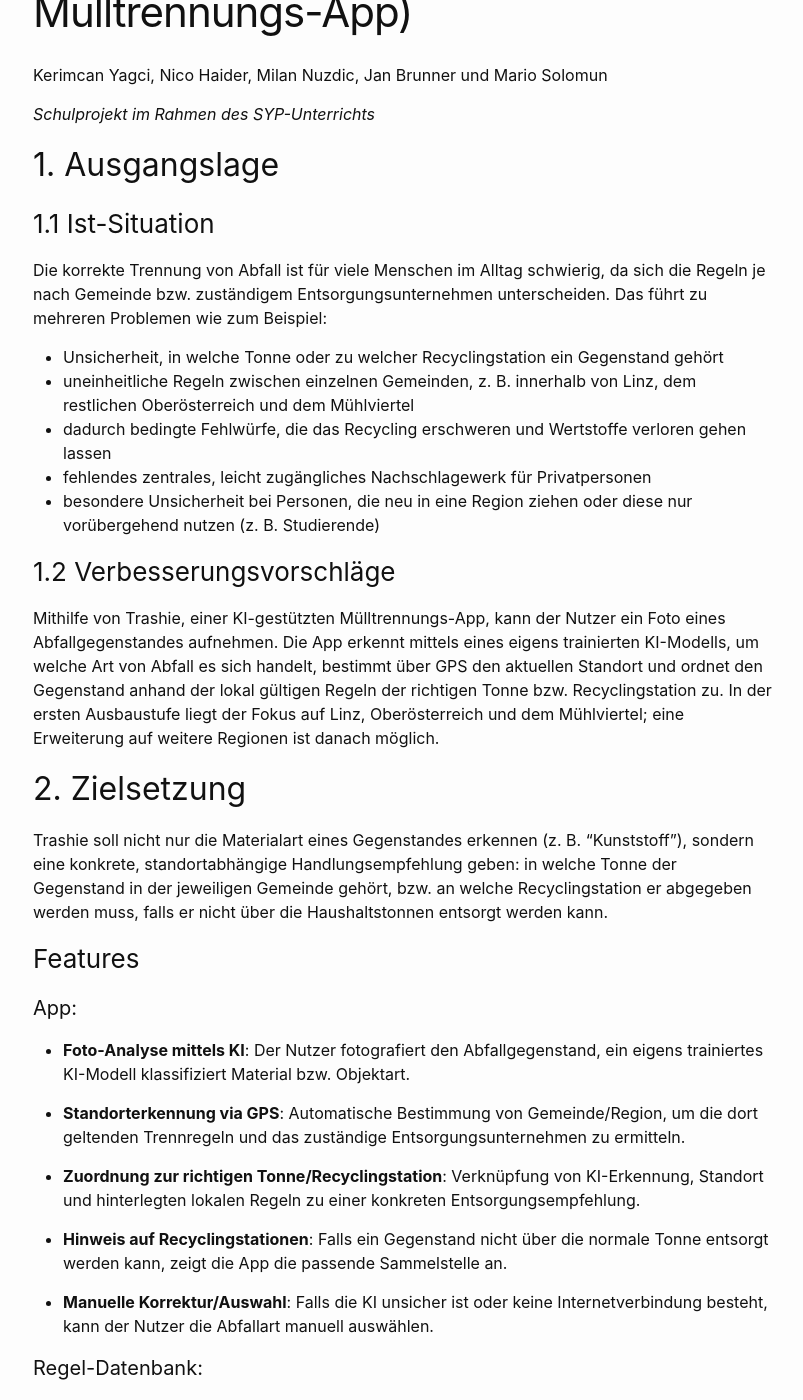
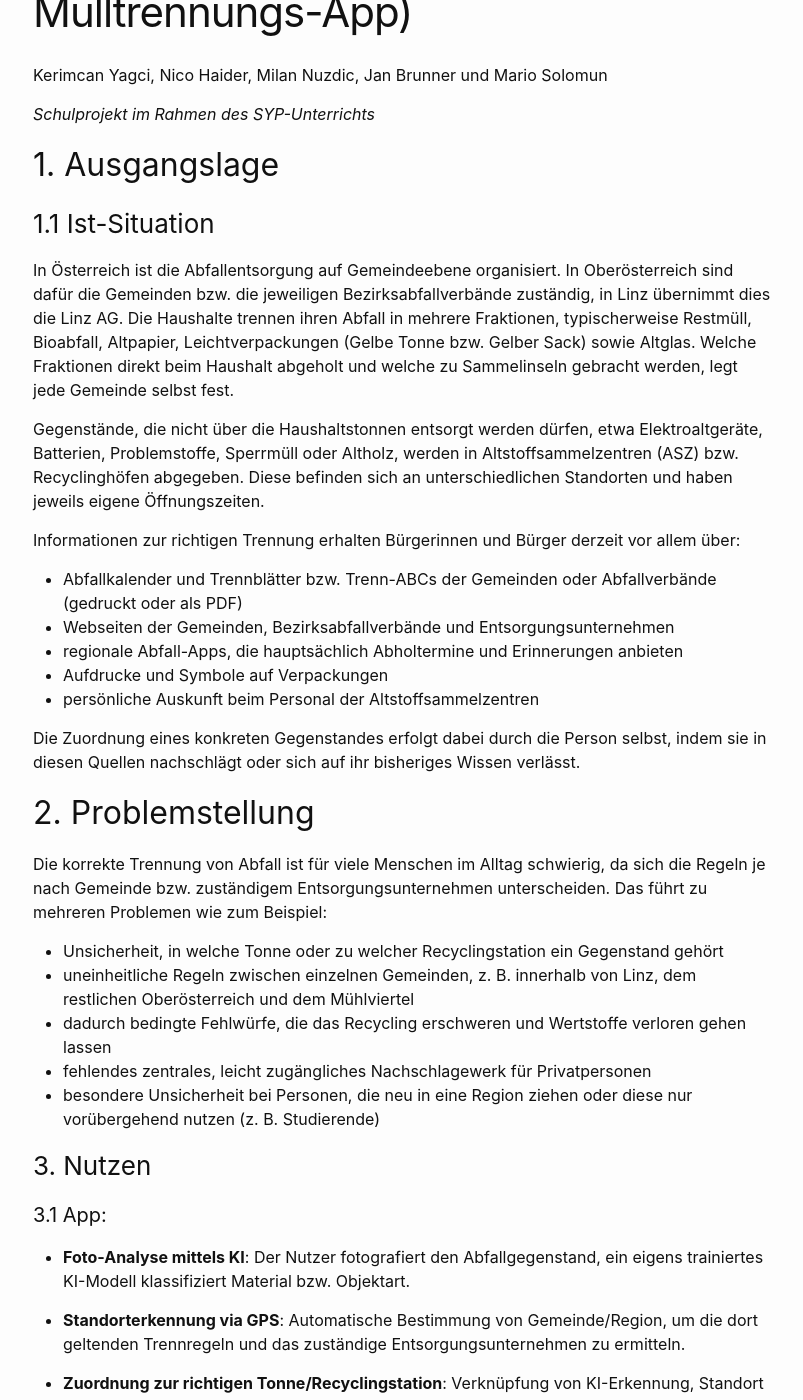
Before and after one commit to trashie-org/trashie-docs, a Jekyll site: the page built from project-proposal.md, in a window 1280 px wide and 1400 px high, scrolled down 249 px. Shown: the whole window, without its empty margins (237-1040 px from the left). Built offline with Jekyll 4.4.1, drawn with Linux system fonts in a browser that asks for light colours; some of the changed text lies outside the part shown.

Commit message:
Updated project-proposal.md

```diff
--- a/project-proposal.md
+++ b/project-proposal.md
@@ -10,6 +10,21 @@ Kerimcan Yagci, Nico Haider, Milan Nuzdic, Jan Brunner und Mario Solomun
 ## 1. Ausgangslage
 
 ### 1.1 Ist-Situation
+In Österreich ist die Abfallentsorgung auf Gemeindeebene organisiert. In Oberösterreich sind dafür die Gemeinden bzw. die jeweiligen Bezirksabfallverbände zuständig, in Linz übernimmt dies die Linz AG. Die Haushalte trennen ihren Abfall in mehrere Fraktionen, typischerweise Restmüll, Bioabfall, Altpapier, Leichtverpackungen (Gelbe Tonne bzw. Gelber Sack) sowie Altglas. Welche Fraktionen direkt beim Haushalt abgeholt und welche zu Sammelinseln gebracht werden, legt jede Gemeinde selbst fest.
+
+Gegenstände, die nicht über die Haushaltstonnen entsorgt werden dürfen, etwa Elektroaltgeräte, Batterien, Problemstoffe, Sperrmüll oder Altholz, werden in Altstoffsammelzentren (ASZ) bzw. Recyclinghöfen abgegeben. Diese befinden sich an unterschiedlichen Standorten und haben jeweils eigene Öffnungszeiten.
+
+Informationen zur richtigen Trennung erhalten Bürgerinnen und Bürger derzeit vor allem über:
+- Abfallkalender und Trennblätter bzw. Trenn-ABCs der Gemeinden oder Abfallverbände (gedruckt oder als PDF)
+- Webseiten der Gemeinden, Bezirksabfallverbände und Entsorgungsunternehmen
+- regionale Abfall-Apps, die hauptsächlich Abholtermine und Erinnerungen anbieten
+- Aufdrucke und Symbole auf Verpackungen
+- persönliche Auskunft beim Personal der Altstoffsammelzentren
+
+Die Zuordnung eines konkreten Gegenstandes erfolgt dabei durch die Person selbst, indem sie in diesen Quellen nachschlägt oder sich auf ihr bisheriges Wissen verlässt.
+
+
+## 2. Problemstellung
 Die korrekte Trennung von Abfall ist für viele Menschen im Alltag schwierig, da sich die Regeln je nach Gemeinde bzw. zuständigem Entsorgungsunternehmen unterscheiden. Das führt zu mehreren Problemen wie zum Beispiel:
 - Unsicherheit, in welche Tonne oder zu welcher Recyclingstation ein Gegenstand gehört
 - uneinheitliche Regeln zwischen einzelnen Gemeinden, z. B. innerhalb von Linz, dem restlichen Oberösterreich und dem Mühlviertel
@@ -17,15 +32,11 @@ Die korrekte Trennung von Abfall ist für viele Menschen im Alltag schwierig, da
 - fehlendes zentrales, leicht zugängliches Nachschlagewerk für Privatpersonen
 - besondere Unsicherheit bei Personen, die neu in eine Region ziehen oder diese nur vorübergehend nutzen (z. B. Studierende)
 
-### 1.2 Verbesserungsvorschläge
-Mithilfe von Trashie, einer KI-gestützten Mülltrennungs-App, kann der Nutzer ein Foto eines Abfallgegenstandes aufnehmen. Die App erkennt mittels eines eigens trainierten KI-Modells, um welche Art von Abfall es sich handelt, bestimmt über GPS den aktuellen Standort und ordnet den Gegenstand anhand der lokal gültigen Regeln der richtigen Tonne bzw. Recyclingstation zu. In der ersten Ausbaustufe liegt der Fokus auf Linz, Oberösterreich und dem Mühlviertel; eine Erweiterung auf weitere Regionen ist danach möglich.
 
-## 2. Zielsetzung
-Trashie soll nicht nur die Materialart eines Gegenstandes erkennen (z. B. "Kunststoff"), sondern eine konkrete, standortabhängige Handlungsempfehlung geben: in welche Tonne der Gegenstand in der jeweiligen Gemeinde gehört, bzw. an welche Recyclingstation er abgegeben werden muss, falls er nicht über die Haushaltstonnen entsorgt werden kann.
 
-### Features
+### 3. Nutzen
 
-#### App:
+#### 3.1 App:
 
 - **Foto-Analyse mittels KI**:
 Der Nutzer fotografiert den Abfallgegenstand, ein eigens trainiertes KI-Modell klassifiziert Material bzw. Objektart.
@@ -42,18 +53,7 @@ Falls ein Gegenstand nicht über die normale Tonne entsorgt werden kann, zeigt d
 - **Manuelle Korrektur/Auswahl**:
 Falls die KI unsicher ist oder keine Internetverbindung besteht, kann der Nutzer die Abfallart manuell auswählen.
 
-#### Regel-Datenbank:
-
-- **Recherche der lokalen Trennregeln**:
-Die Regeln für Linz, Oberösterreich und das Mühlviertel werden online über frei zugängliche Quellen (z. B. Abfallkalender, Gemeinde-Webseiten) recherchiert und in einer eigenen Datenbank gepflegt; es werden keine konkreten Entsorgungsunternehmen als Kooperationspartner genannt.
-
-- **Manuelle Pflege mit optionaler API-Anbindung**:
-Die Regeln werden primär in einer manuell gepflegten Datenbank hinterlegt. Sofern ein Entsorgungsunternehmen eine öffentliche Schnittstelle anbietet, kann diese ergänzend zur automatischen Aktualisierung genutzt werden.
-
-- **Regelmäßige Aktualisierung**:
-Da sich lokale Vorschriften ändern können, muss die Datenbank periodisch überprüft und aktualisiert werden.
-
-## 3. Chancen und Risiken
+## 4. Chancen und Risiken
 
 ### Risiken:
 - Genauigkeit der KI-Erkennung könnte anfangs nicht ausreichen, wodurch Gegenstände falsch zugeordnet werden
```
Also changed, not shown: other parts of project-proposal.md (+9 -0 lines).
